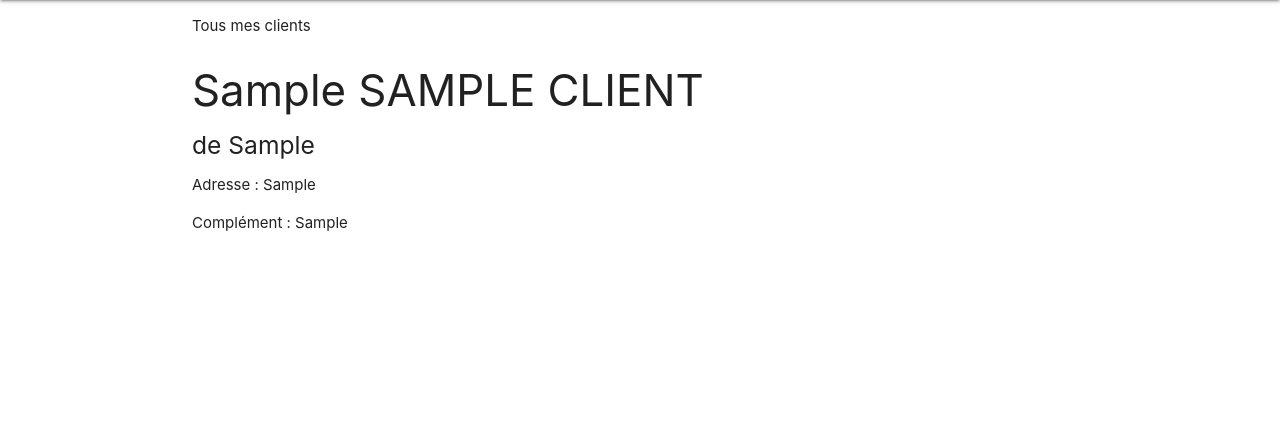
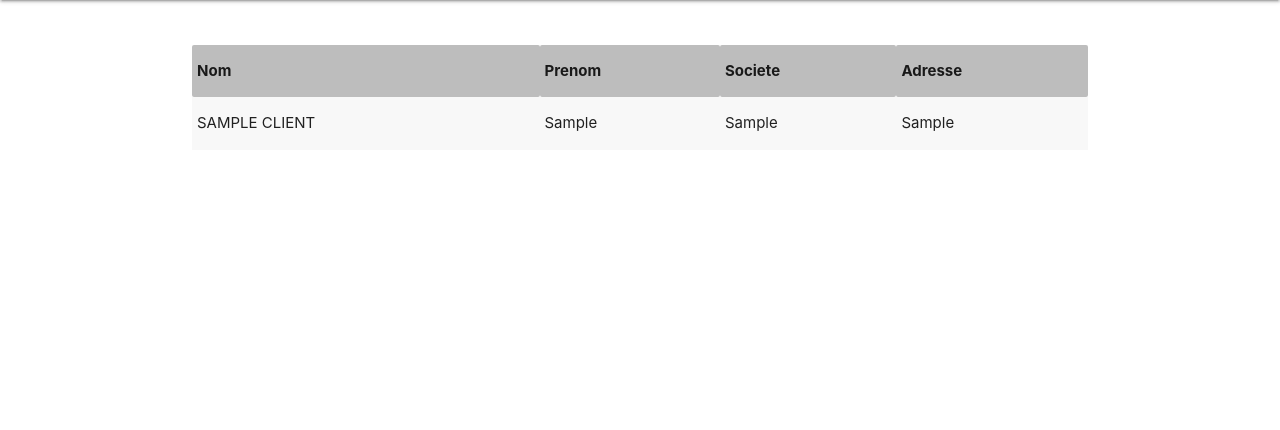
Before and after one commit to AlexisMelo/garage_devis_site, a Django app: page /devis/clients/ in a window 1280 px wide. Shown: the part 64-494 px from the top of the page. Run offline with Django 3.2, Linux system fonts and the light colour scheme; tables that the repository leaves empty hold one stand-in row (values such as "Sample post").

Commit message:
refactor(pagination,clients): refonte pagination et liste de clients

```diff
--- a/devis/templates/devis/client_list.html
+++ b/devis/templates/devis/client_list.html
@@ -1,4 +1,6 @@
 {% extends "base.html" %}
+
+{% load static %}
 
 {% block title %}
     Ensemble des clients
@@ -8,19 +10,34 @@
     Affichage de ma liste de clients
 {% endblock %}
 
+{% block stylesheets %}
+    <link href="{% static "css/client_list.css"%}" rel="stylesheet">
+{% endblock %}
+
 {% block contenu %}
-     <p> Tous mes clients </p>
 
-    {% for c in clients %}
-        <div class="client">
-            <h3> {{ c.prenom|title }} {{ c.nom|upper }} </h3>
-            {% if c.societe %}<h5>de {{ c.societe }}</h5> {% endif %}
-            <p> Adresse : {{ c.adresse }}</p>
-            {% if c.complement_adresse %}<p> Complément : {{ c.complement_adresse }}</p>{% endif %}
-    {% empty %}
+    <table id="table-clients" class="striped highlight">
+        <thead>
+            <tr>
+                <th>Nom</th>
+                <th>Prenom</th>
+                <th>Societe</th>
+                <th>Adresse</th>
+            </tr>
+        </thead>
+        <tbody>
+            {% for c in clients %}
+                <tr>
+                    <td>{{ c.nom|upper }}</td>
+                    <td>{{ c.prenom|title }}</td>
+                    <td>{{ c.societe }}</td>
+                    <td>{{ c.adresse|truncatewords:50 }}</td>
+                </tr>
+            {% endfor %}
+        </tbody>
 
-        <p> Aucun client trouvé !</p>
-    {% endfor %}
+    </table>
 
-    {% include "devis/pagination.html" %}
+        {% include "devis/pagination.html" %}
+
 {% endblock %}
--- a/devis/templates/devis/pagination.html
+++ b/devis/templates/devis/pagination.html
@@ -1,11 +1,34 @@
+{% load static %}
+
+{% block stylesheets %}
+    <link href="{% static "css/pagination.css"%}" rel="stylesheet">
+{% endblock %}
+
 {% if is_paginated %}
-    <div class="pagination">
-           {% if page_obj.has_previous %}
-               <a href="?page={{ page_obj.previous_page_number }}">Précédente</a> —
-           {% endif %}
-           Page {{ page_obj.number }} sur {{ page_obj.paginator.num_pages }}
-           {% if page_obj.has_next %}
-              — <a href="?page={{ page_obj.next_page_number }}">Suivante</a>
-           {% endif %}
+    <div class="row center-align " id="pagination">
+        <ul class="pagination">
+
+
+                <li class="waves-effect {% if not page_obj.has_previous %} disabled {% endif %}"><a href="{% if page_obj.has_previous %}?page={{ page_obj.previous_page_number }} {% endif %}"><i class="material-icons">chevron_left</i></a></li>
+
+                   {% if not page_obj.has_previous %}
+                <li class="disabled"><a>...</a></li>
+                {% endif %}
+                {% if page_obj.number > 1 %}
+                <li class="waves-effect"><a href="?page={{ page_obj.previous_page_number }}">{{ page_obj.previous_page_number }}</a></li>
+                {% endif %}
+
+                <li class="active waves-effect"><a href="#!">{{ page_obj.number }}</a></li>
+
+                {% if page_obj.number < page_obj.next_page_number %}
+                    <li class="waves-effect"><a href="?page={{ page_obj.next_page_number }}">{{ page_obj.next_page_number }}</a></li>
+                {% endif %}
+
+                {% if not page_obj.has_next %}
+                <li class="disabled" ><a>...</a></li>
+                {% endif %}
+
+                <li class="waves-effect {% if not page_obj.has_next %} disabled {% endif %}"><a href="{% if page_obj.has_next %}?page={{ page_obj.next_page_number }} {% endif %}"><i class="material-icons">chevron_right</i></a></li>
+        </ul>
     </div>
 {% endif %}
--- a/devis/views.py
+++ b/devis/views.py
@@ -48,7 +48,7 @@ class ListeClients(ListView):
     model = Client
     context_object_name = "clients"
     template_name = "client_list"
-    paginate_by = 5
+    paginate_by = 10
 
 
 class ListePrestation(ListView):
--- /dev/null
+++ b/static/css/client_list.css
@@ -0,0 +1,11 @@
+table.highlight > tbody > tr:hover {
+    background-color : #bdbdbd;
+}
+
+thead{
+    background-color : #bdbdbd;
+}
+
+#table-clients {
+    margin-top : 5%;
+}
--- /dev/null
+++ b/static/css/pagination.css
@@ -0,0 +1,6 @@
+#pagination {
+    position : fixed;
+    bottom : 100px;
+    left: 0;
+    width : 100%;
+}
```
Also changed, not shown: devis/templatetags/__init__.py (added), devis/templatetags/devis_extras.py (added).
